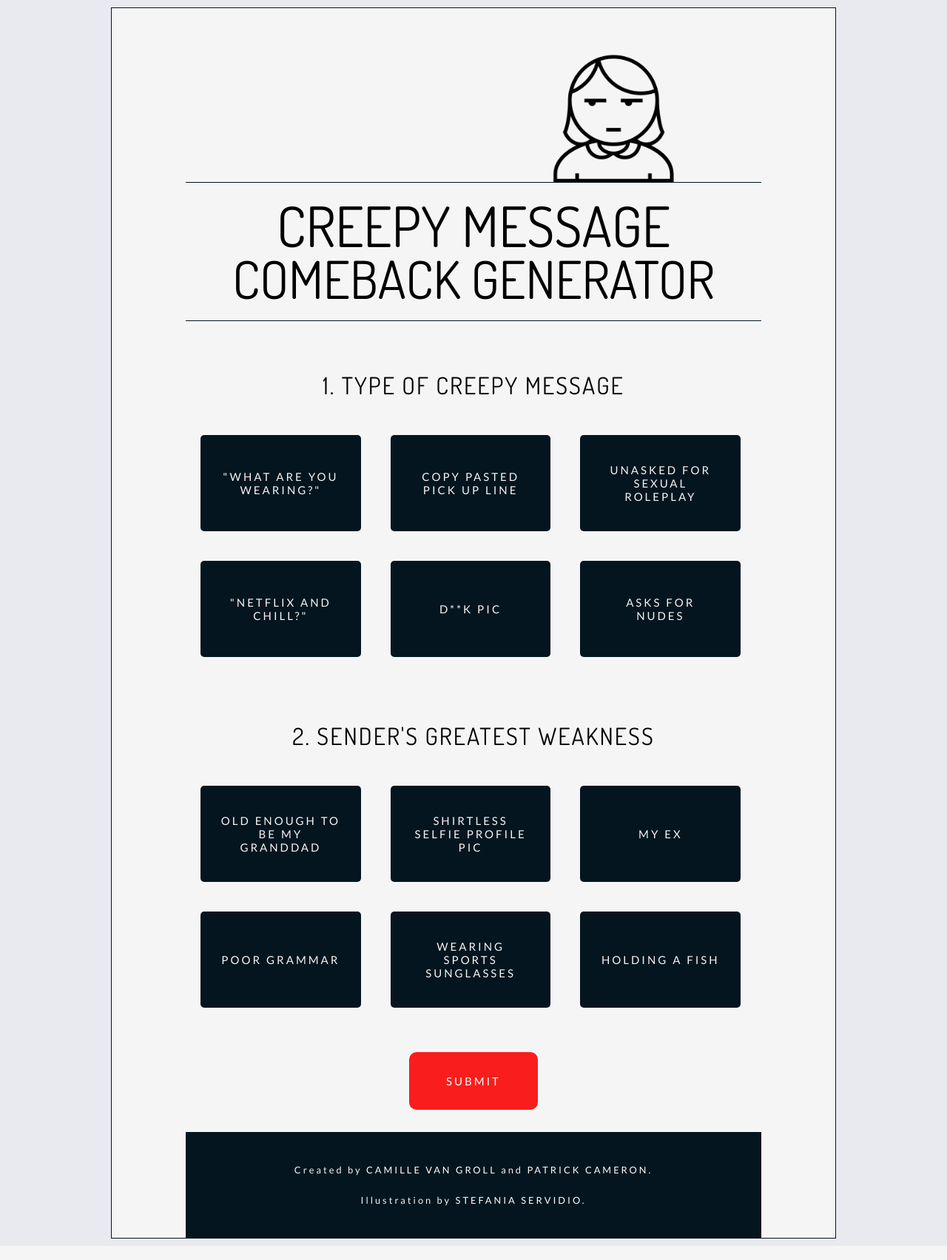
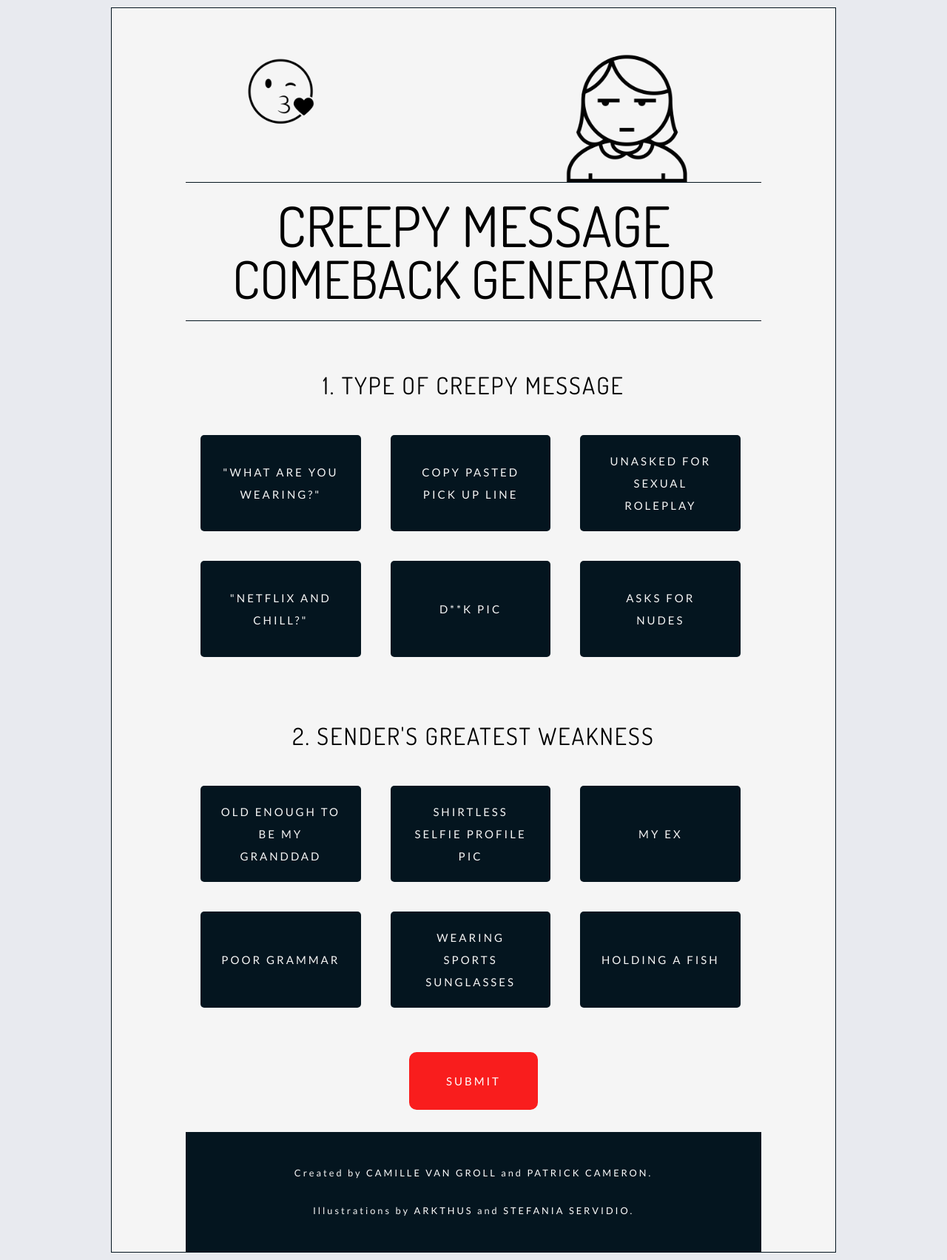
Before and after one commit to creepycomebackgenerator/creepycomebackgenerator, a PHP site: page / in a window 1280 px wide. Shown: the whole page at 74% size. Run offline with PHP 8.4, Linux system fonts and the light colour scheme; some libraries are stand-ins or nearby versions.

Commit message:
vars styling changes. added footer with credits

```diff
--- a/css/style.css
+++ b/css/style.css
@@ -195,6 +195,7 @@ p {
   letter-spacing: 3px;
   text-align: center;
   font-weight: 400;
+  line-height: 2;
 }
 
 h1 {
@@ -267,10 +268,17 @@ header img.text {
   top: 2px;
 }
 
+header img.creepFace {
+  width: 100px;
+  position: relative;
+  left: 10%;
+  top: -20px;
+}
+
 header img.woman {
   width: 205px;
   position: relative;
-  right: -477px;
+  right: 10%;
   top: 17px;
 }
 
@@ -347,6 +355,11 @@ div.comeback {
   align-items: center;
 }
 
+div.action {
+  max-width: 450px;
+  margin: 0 auto;
+}
+
 section.answerWrapperOuter {
   display: none;
 }
@@ -358,7 +371,6 @@ section.answerWrapperOuter a {
   padding: 10px 0;
   text-align: center;
   font-weight: 700;
-  letter-spacing: 1px;
   text-decoration: none;
   color: #F91D1D;
 }
@@ -401,12 +413,17 @@ footer {
 footer p {
   text-transform: none;
   font-size: 0.8rem;
+  line-height: 2;
 }
 
 footer a {
   text-transform: uppercase;
   text-decoration: none;
   color: white;
+}
+
+footer .action a {
+  letter-spacing: 3px;
 }
 
 footer a:hover {
@@ -470,6 +487,7 @@ div.comeback {
 div.comeback p {
   letter-spacing: 1px;
   font-size: 14px;
+  line-height: 2;
 }
 
 input[type=submit] {
@@ -515,13 +533,12 @@ div.action {
   font-size: 2.4rem;
   line-height: 1;
   font-weight: 300;
-  margin: 0;
+  margin: 0 auto;
   padding: 0;
   text-align: center;
   font-family: 'Dosis', sans-serif;
-  border-top: 1px solid #04151F;
-  border-bottom: 1px solid #04151F;
-  padding: 60px 0;
+  border: 1px solid #04151F;
+  padding: 60px 20px;
 }
 
 h2.uplift {
--- a/css/style.scss
+++ b/css/style.scss
@@ -39,6 +39,7 @@ p {
 	letter-spacing: 3px;
 	text-align: center;
 	font-weight: 400;
+	line-height: 2;
 }
 
 h1 {
@@ -110,10 +111,16 @@ header {
    		 position: relative;
    		 top: 2px;
 	}
+	img.creepFace {
+		width: 100px;
+		position: relative;
+		left: 10%;
+		top: -20px;
+	}
 	img.woman {
 		    width: 205px;
 		    position: relative;
-		    right: -477px;
+			right: 10%;
 		    top: 17px;
 	}
 	p {
@@ -200,7 +207,8 @@ div.comeback {
 }
 
 div.action {
-
+	max-width: 450px;
+	margin: 0 auto;
 }
 
 section.answerWrapperOuter {
@@ -212,7 +220,6 @@ section.answerWrapperOuter {
 		padding: 10px 0;
 		text-align: center;
 		font-weight: 700;
-		letter-spacing: 1px;
 		text-decoration: none;
 		color: #F91D1D;
 	}
@@ -257,11 +264,15 @@ footer {
 	p {
 		text-transform: none;
 		font-size: 0.8rem;
+		line-height: 2;
 	}
 	a {
 		text-transform: uppercase;
 		text-decoration: none;
 		color: white;
+	}
+	.action a {
+		letter-spacing: 3px;
 	}
 	a:hover {
 		border-bottom: 1px solid #FF9F1C;
@@ -322,10 +333,10 @@ div.comeback {
     padding: 70px;
     background-color: rgb(232, 234, 239);
     box-shadow: 2px 2px 10px 10px lightgrey inset;
-
     	p {
     		    letter-spacing: 1px;
    				font-size: 14px;
+   				line-height: 2;
     	}
 
 }
@@ -375,13 +386,12 @@ div.action {
 	font-size: 2.4rem;
     line-height: 1;
     font-weight: 300;
-    margin: 0;
+    margin: 0 auto;
     padding: 0;
     text-align: center;
     font-family: 'Dosis', sans-serif;
-    border-top: 1px solid #04151F;
-    border-bottom: 1px solid #04151F;
-    padding: 60px 0;
+    border: 1px solid #04151F;
+    padding: 60px 20px;
 }
 
 h2.uplift {
--- a/index.html
+++ b/index.html
@@ -6,7 +6,7 @@
 <head>
 	<meta charset="UTF-8">
 	<meta name="viewport" content="width=device-width, initial-scale=1.0">
-	<title>Creep Comeback Generator</title>
+	<title>Creepy Message Comeback Generator</title>
 	<link rel="shortcut icon" href="/favicon.ico" type="image/x-icon" />
 	<link rel="apple-touch-icon" sizes="57x57" href="images/favicons/apple-touch-icon-57x57.png">
 	<link rel="apple-touch-icon" sizes="60x60" href="images/favicons/apple-touch-icon-60x60.png">
@@ -37,7 +37,8 @@
 	<div class="outerWrapper">
 		<div class="innerWrapper">
 		<header>
-			<img src="images/angry_girl.png" class="woman"alt="annoyed girl">
+			<img src="images/creep.png" class="creepFace" alt="creepy person">
+			<img src="images/angry_girl.png" class="woman" alt="annoyed girl">
 			<h1><!-- <img src="images/noun_176776_cc.png" alt="a hand"> --><span class="larger">Creepy Message</span> Comeback Generator <!-- <img src="images/noun_46000_cc.svg" alt="ban sign"> --></h1>
 		</header>
 
@@ -90,22 +91,18 @@
 		<section class="answerWrapperOuter">
 			<section class="answerWrapperInner">
 				<h2>Suggested Reply:</h2>
-				<div class="comeback">
-
-				</div>
+				<div class="comeback"></div>
 				<p><i class="fa fa-exclamation-triangle"></i>Some links contain nsfw text<i class="fa fa-exclamation-triangle"></i></p>
 			</section>
 			<section class="answerWrapperInner">
-				<h2 class="uplift">Make yourself feel wholesome again</h2>
-				<div class="action">
-
-				</div>
+				<h2 class="uplift">Restore your sanity:</h2>
+				<div class="action"></div>
 			</section>
 		</section>
 
 		<footer>
-			<p>Created by <a href="http://camillevangroll.com/">Camille Van Groll</a> and <a href="http://patrickcameron.ca">Patrick Cameron</a>.</p>
-			<p>Illustration by <a href="https://thenounproject.com/stefania.servidio/">Stefania Servidio</a>.</p>
+			<p>Created by <a href="http://camillevangroll.com/" target="_blank">Camille Van Groll</a> and <a href="http://patrickcameron.ca" target="_blank">Patrick Cameron</a>.</p>
+			<p>Illustrations by <a href="https://thenounproject.com/Arkthus/" target="_blank">Arkthus</a> and <a href="https://thenounproject.com/stefania.servidio/" target="_blank">Stefania Servidio</a>.</p>
 		</footer>
 
 		</div>
--- a/scripts/scripts.js
+++ b/scripts/scripts.js
@@ -4,7 +4,8 @@ $(function() {
 		//the page does not refresh
 	$('form').on('submit', function(e) {
 		e.preventDefault();
-		$('section.answerWrapperOuter').addClass('displayBlock')
+		$('input.submit').attr('value', 'Play Again' );
+		$('section.answerWrapperOuter').addClass('displayBlock');
 
 		// //this is a variable to hold the answer for question1
 		// //we are asking which button in question 1 the user clicked, and storing that in var answer1
@@ -66,7 +67,7 @@ $(function() {
 			}
 
 			else if (greatestWeakness == 3) {
-				reclaimSoul = ["<p><a href='https://www.youtube.com/watch?v=JGlD6Ho24lU'>Listen to this Roy Orbison song about breakups</a>.</p>"]
+				reclaimSoul = ["<p>Listen to <a href='https://www.youtube.com/watch?v=JGlD6Ho24lU'>this Roy Orbison song about breakups</a>. Maybe if your ex was this cool, you'd actually miss them.</p>"]
 			}
 
 			else if (greatestWeakness == 4) {
@@ -78,7 +79,7 @@ $(function() {
 			}
 
 			else if (greatestWeakness  == 6) {
-				reclaimSoul =  ["It's probably time to delete all your online dating profiles, and possibly move to a monastery."]
+				reclaimSoul =  ["<p>It's probably time to delete all your online dating profiles, and possibly move to a monastery.</p>"]
 			}
 
 			else {
```
Also changed, not shown: images/creep.png (added).
